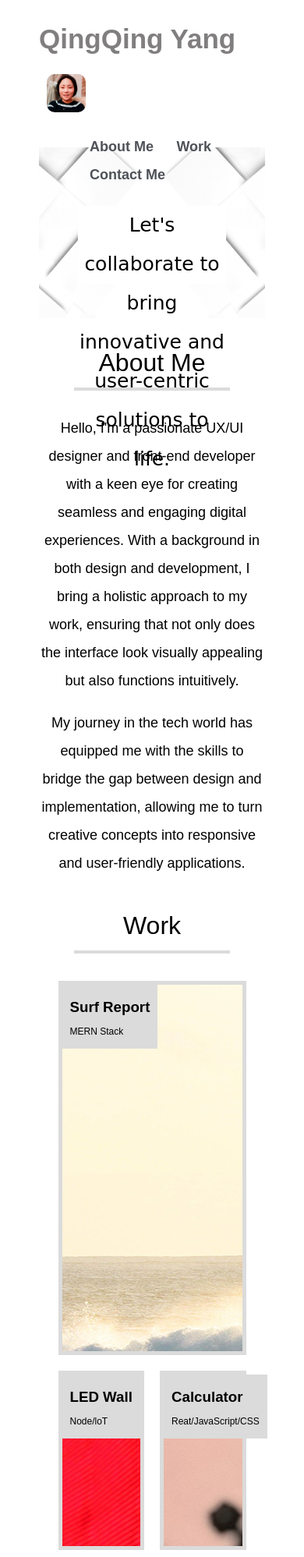
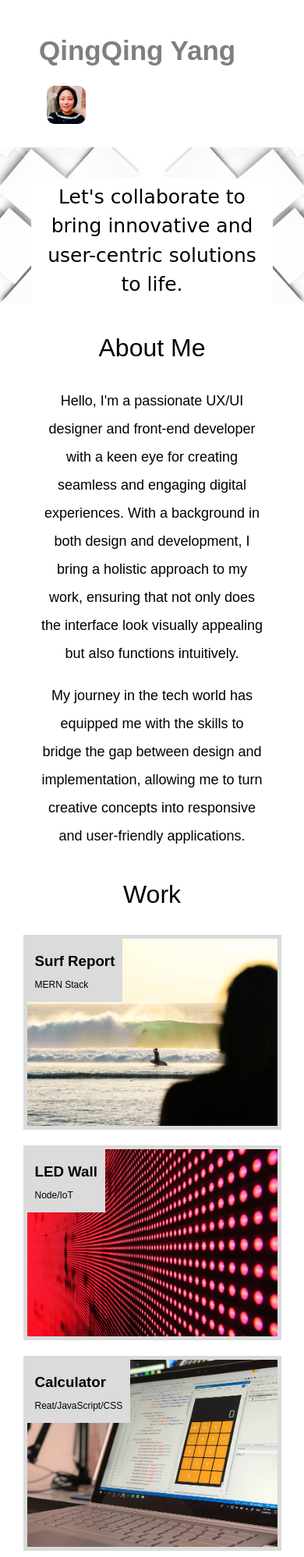
Before and after one commit to qingh2o/css-portfolio, a plain HTML site: page index.html in a window 390 px wide. Shown: the top 1997 px of the page at 78% size. Drawn offline with Linux system fonts and the light colour scheme.

Commit message:
add responsive layout

```diff
--- a/css/style.css
+++ b/css/style.css
@@ -2,8 +2,12 @@
   box-sizing: border-box;
 }
 
+:root {
+ --grey: #dbdbdb;
+}
+
 body {
-  margin: 0;
+  margin: 15px 0px;
   padding: 0;
   font-family: Poppins, sans-serif;
   line-height: 2;
@@ -20,19 +24,18 @@ h4,
 h5,
 h6 {
   margin: 0;
-
 }
 
 /* ----header---- */
 header {
-padding: 15px 50px 15px 50px;
+padding: 15px 50px 20px 50px;
 }
 
 /*name and photo*/
 h1 {
 display: inline-block;
 font-size: 35px;
-font-weight: 600;
+font-weight: bold;
 color: rgb(128, 126, 126);
 vertical-align: middle;
 }
@@ -52,9 +55,10 @@ ul {
   list-style-type: none;
 }
 
-#nav-link {
+.nav-link {
 display: inline-block;
 margin-left: 25px;
+margin-top: 10px;
 }
 
 a {
@@ -64,61 +68,49 @@ a {
   text-decoration: none;
 }
 
-
-/* ----hero banner---- */
+/* ----Hero Banner Section---- */
 .hero-banner {
-  /* The image used */
+  width: 100%;
+  height: 200px;
   background-image: url(../images/hero-bg.jpg);
   background-repeat: no-repeat;
   background-size: cover;
   background-position: center;
-  /* Full height */
-  height: 26%;
-  margin: 20px 50px;
-  padding: 50px;
-  text-align: center;
+  padding: 40px;
 }
 
-.heading {
+.heading h2{
   font-size: 25px;
   font-weight: 400;
   font-family: cursive, Times, serif;
   background-color: white;
-  height: 100px;
   max-width: 600px;
   margin: auto;
+  padding: 5px;
 }
-
-
 
 /* main */
 .page-wrapper{
-  margin: 20px 50px;
+  margin: 20px 0px;
 }
-
-
-/* ----About Me---- */
-#subHeading {
-  text-align: center;
-  border-bottom: 4px solid #dbdbdb;
-  margin: 25px auto;
-  max-width: 200px;
-}
-
-article {
-  margin: 30px auto;
-  text-align: center;
-  max-width: 850px;
-  font-size: 18px;
-}
-
 
 h2 {
   font-size: 32px;
   font-weight: 300;
+  text-align: center;
+  margin: 25px auto 10px;
 }
 
-/* ----Work---- */
+/* ----About Me Section---- */
+#about-content {
+  margin: auto;
+  text-align: center;
+  max-width: 1000px;
+  font-size: 18px;
+  padding: 0 50px;
+}
+
+/* ----Work Section---- */
 #portfolio-container {
   margin: 0px 5%;
   display: grid;
@@ -130,77 +122,41 @@ h2 {
                        'pastel-puzzels run-buddy';
 }
 
-.container {
-  margin: 10px;
-  border: 5px solid #dbdbdb;
-}
-
 #surf-report {
   grid-area: surf-report;
  }
 
-#surf-report .image-link {
-  background-image: url(../images/surf-report.jpg);
-  background-repeat: no-repeat;
-  display: block;
-  width: 100%;
-  height: 100%;
-}
-
 #led-wall {
   grid-area: led-wall;
-}
-
-#led-wall .image-link {
-  background-image: url(../images/led-wall.jpg);
-  background-repeat: no-repeat;
-  display: block;
-  width: 100%;
-  height: 100%;
 }
 
 #calculator {
   grid-area: calculator;
 }
 
-#calculator .image-link {
-  background-image: url(../images/calulator.jpg);
-  background-repeat: no-repeat;
-  display: block;
-  width: 100%;
-  height: 100%;
-}
-
 #pastel-puzzels {
   grid-area: pastel-puzzels;
 }
-
-#pastel-puzzels .image-link {
-  background-image: url(../images/pastel-puzzels.jpg);
-  background-repeat: no-repeat;
-  display: block;
-  width: 100%;
-  height: 100%;
-}
-
 
 #run-buddy {
   grid-area: run-buddy;
 }
 
-#run-buddy .image-link {
-  background-image: url(../images/run-buddy.jpg);
-  background-repeat: no-repeat;
-  display: block;
+/* image  */
+.container {
+  margin: 10px;
+  border: 5px solid var(--grey);
+}
+
+#portfolio-container img {
   width: 100%;
   height: 100%;
 }
 
-
 /* image title */
 .title {
   display: inline-block;
-  background-color: #dbdbdb;
+  background-color: var(--grey);
   padding: 10px;
   z-index: 100;
   position: absolute;
@@ -210,22 +166,20 @@ h2 {
   font-size: 12px;
 }
 
-
-/* ----Contact---- */
-
+/* ----Contact section---- */
 #contact {
   text-align: center;
 }
 
-#information {
+.information {
   display: inline-block;
-  margin: 10px 25px 40px 25px;
+  margin: 0 25px 40px 25px;
 }
 
 /* Interactive page */
 /* link hover */
 a:hover {
-  color: #7b8caf;
+  color: #4579e9;
   font-weight: 600;
   text-decoration: underline;
   text-decoration-thickness: 3px;
@@ -234,6 +188,34 @@ a:hover {
 
 /* image hover */
 .image-link:hover {
-  opacity: 0.6;
-  background: #cccbd3 0.2;
+  opacity: 0.3;
 }
+
+/* responsive */
+@media screen and (min-width: 992px) {
+  header,
+  .page-section {
+    margin: auto;
+    width: 80%;
+  }
+}
+
+@media screen and (max-width: 795px) {
+  nav {
+    display: none;
+  }
+}
+
+@media screen and (max-width: 600px) {
+  .hero-banner {
+    line-height: 1.5;
+  }
+  #portfolio-container {
+    display: flex;
+    flex-direction: column;
+    justify-content: center;
+  }
+  .container {
+    height: 250px;
+  }
+}
--- a/index.html
+++ b/index.html
@@ -6,23 +6,23 @@
   <meta name="viewport" content="width=device-width, initial-scale=1.0">
   <meta http-equiv="X-UA-Compatible" content="ie=edge">
   <title>Qingqing Yang // Web Developer</title>
-  <link rel="stylesheet" href="css/style.css" />
+  <link rel="stylesheet" href="css/style.css">
 </head>
 
 <body>
   <!-- main logo / nav -->
   <header>
     <h1>QingQing Yang</h1>
-    <img src="images/Qingqing-photo.png" width="50px" alt="photo of Qingqing" id="photo">
+    <img src="images/Qingqing-photo.png" width="50" alt="photo of Qingqing" id="photo">
     <nav>
       <ul>
-        <li id="nav-link">
+        <li class="nav-link">
           <a href="#about">About Me</a>
         </li>
-        <li id="nav-link">
+        <li class="nav-link">
           <a href="#work">Work</a>
         </li>
-        <li id="nav-link">
+        <li class="nav-link">
           <a href="#contact">Contact Me</a>
         </li>
       </ul>
@@ -32,120 +32,87 @@
   <!-- hero banner -->
   <section class="hero-banner">
     <div class="heading">
-      <p>Let's collaborate to bring innovative and user-centric solutions to life.</p>
+      <h2>Let's collaborate to bring innovative and user-centric solutions to life.</h2>
     </div>
   </section>
 
   <main class="page-wrapper">
     <!-- about me -->
     <section class="page-section" id="about">
-
-      <div id="subHeading">
-        <h2>About Me</h2>
-      </div>
-
-      <article>
+      <h2>About Me</h2>
+      <div id="about-content">
         <p>Hello, I'm a passionate UX/UI designer and front-end developer with a keen eye for creating seamless and engaging digital experiences. With a background in both design and development, I bring a holistic approach to my work, ensuring that not only does the interface look visually appealing but also functions intuitively. </p>
         <p>My journey in the tech world has equipped me with the skills to bridge the gap between design and implementation, allowing me to turn creative concepts into responsive and user-friendly applications.</p>
-      </article>
-
+      </div>
     </section>
 
     <!-- portfolio container -->
     <section class="page-section" id="work">
-
-      <div id="subHeading">
-        <h2>Work</h2>
-      </div>
-
+      <h2>Work</h2>
       <div id="portfolio-container">
-
         <div id="surf-report" class="container" >
-
           <div class="title">
             <h3>Surf Report</h3>
             <div class="subtitle">MERN Stack</div>
           </div>
-
-          <a href="https://qingh2o.github.io/Day04-challenge/" class="image-link"></a>
-
+          <a href="https://qingh2o.github.io/Day04-challenge/" class="image-link"><img src="images/surf-report.jpg" alt="Open Surf Report page"></a>
         </div>
 
         <div id="led-wall" class="container">
-
           <div class="title">
             <h3>LED Wall</h3>
-            <div class="subtitle">Node/loT</div>
+            <div class="subtitle">Node/IoT</div>
           </div>
-
-          <a href="https://qingh2o.github.io/Day04-challenge/" class="image-link"></a>
-
+          <a href="https://qingh2o.github.io/Day04-challenge/" class="image-link"><img src="images/led-wall.jpg" alt="Open LED Wall page"></a>
         </div>
 
         <div id="calculator" class="container">
-
           <div class="title">
             <h3>Calculator</h3>
             <div class="subtitle">Reat/JavaScript/CSS</div>
           </div>
-
-          <a href="https://qingh2o.github.io/Day04-challenge/" class="image-link"></a>
-
+          <a href="https://qingh2o.github.io/Day04-challenge/" class="image-link"><img src="images/calulator.jpg" alt="Open Calculator page"></a>
         </div>
 
         <div id="pastel-puzzels" class="container">
-
           <div class="title">
             <h3>Pastel Puzzels</h3>
             <div class="subtitle">MERN Stack</div>
           </div>
-
-          <a href="https://qingh2o.github.io/Day04-challenge/" class="image-link"></a>
-
+          <a href="https://qingh2o.github.io/Day04-challenge/" class="image-link"><img src="images/pastel-puzzels.jpg" alt="Open Pastel Puzzels page"></a>
         </div>
 
         <div id="run-buddy" class="container">
-
           <div class="title">
             <h3>Run Buddy</h3>
             <div class="subtitle">HTML/CSS</div>
           </div>
-
-          <a href="https://qingh2o.github.io/Day04-challenge/" class="image-link"></a>
-
+          <a href="https://qingh2o.github.io/Day04-challenge/" class="image-link"><img src="images/run-buddy.jpg" alt="Open Run Buddy page"></a>
         </div>
-
       </div>
-
     </section>
 
     <!-- contact -->
     <section class="page-section contact" id="contact">
-
-      <div id="subHeading">
-        <h2>Contact Me</h2>
-      </div>
-
+      <h2>Contact Me</h2>
       <div id="contact-information">
-          <p id="information">
+          <p class="information">
             <a href="#">Linkedin</a>
           </p>
-          <p id="information">
+          <p class="information">
             <a href="#">Github</a>
           </p>
-          <p id="information">
+          <p class="information">
             <a href="#">Facebook</a>
           </p>
-          <p id="information">
+          <p class="information">
             <a href="#">Email</a>
           </p>
-          <p id="information">
+          <p class="information">
             <a href="#">Phone</a>
           </p>
       </div>
-
     </section>
-
   </main>
 </body>
 
```
Also changed, not shown: 1 other file.
